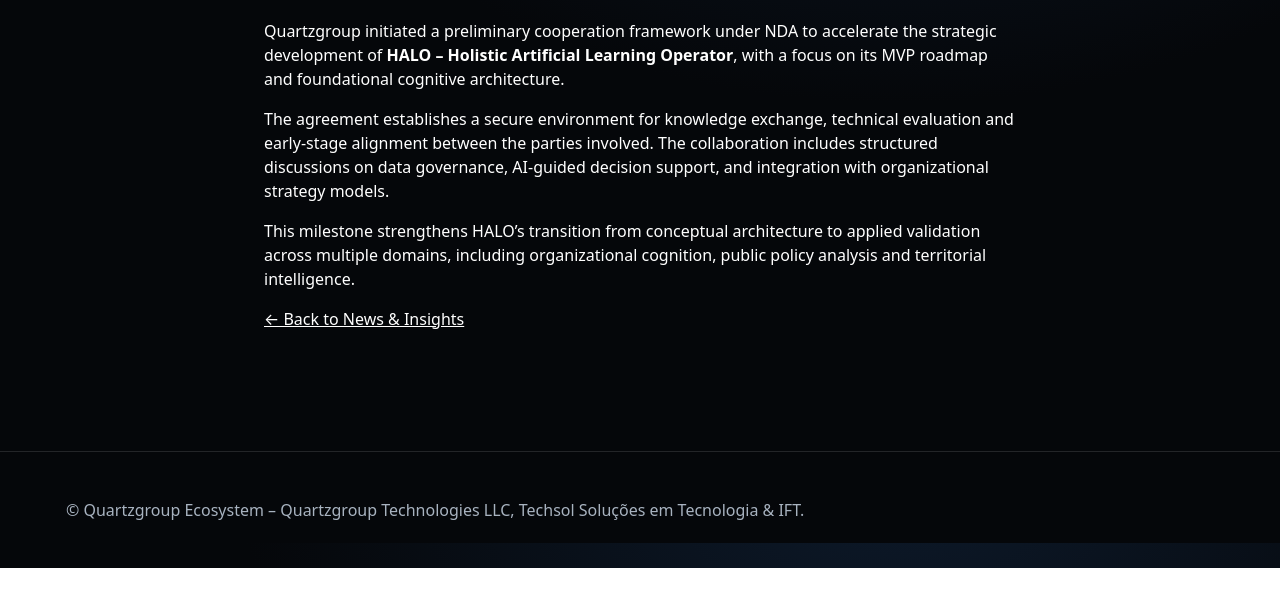
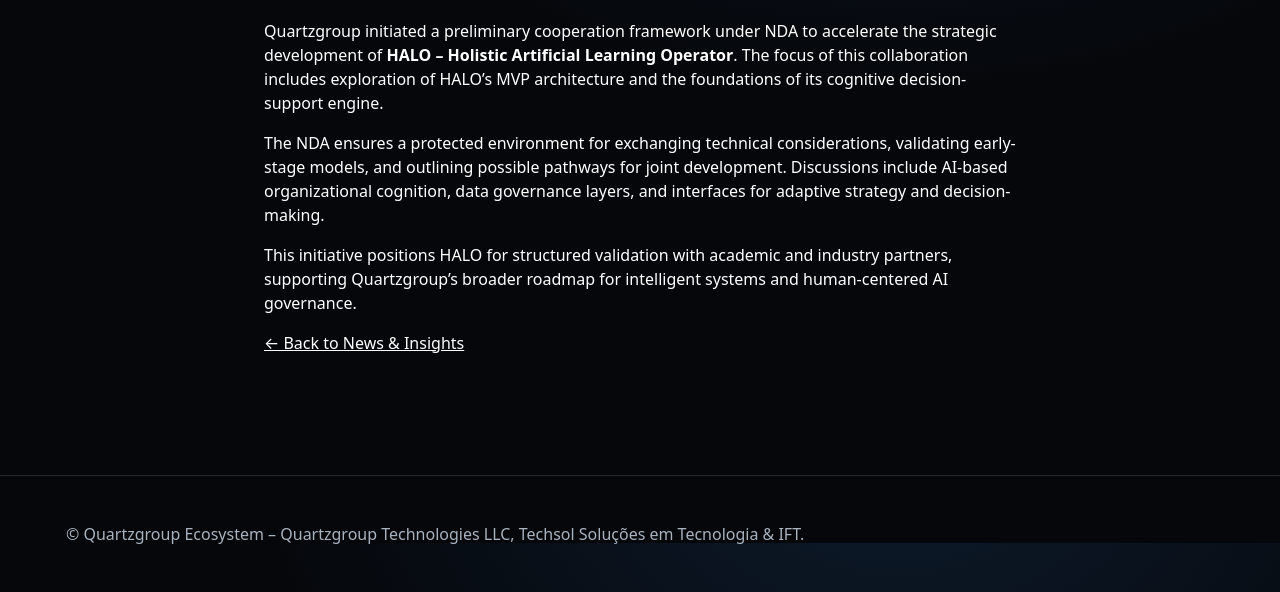
Before and after one commit to Quartzgroup/Quartzgroup.digital, a plain HTML site: page news/halo-partnership.html in a window 1280 px wide. Shown: the part 257-849 px from the top of the page. Before the commit the page ends 825 px from the top, so only its background shows below. Drawn offline with Linux system fonts and the light colour scheme.

Commit message:
Refine HALO partnership page content and structure
Updated the HTML structure and content for the HALO partnership page, enhancing the description meta tag and refining the main content for clarity and detail.

```diff
--- a/news/halo-partnership.html
+++ b/news/halo-partnership.html
@@ -3,17 +3,21 @@
 <head>
   <meta charset="utf-8" />
   <meta name="viewport" content="width=device-width,initial-scale=1" />
+  <meta name="description" content="HALO preliminary partnership under NDA – strategic collaboration for MVP acceleration." />
   <title>HALO – Preliminary Partnership Under NDA</title>
-  <meta name="description" content="HALO preliminary partnership under NDA – strategic collaboration for MVP acceleration.">
-  <link rel="stylesheet" href="../assets/css/style.css">
+
+  <!-- Caminho correto para CSS (igual ao aeroq-maturation.html) -->
+  <link rel="stylesheet" href="../assets/css/style.css" />
 </head>
 
 <body>
+  <!-- ===== NAV ===== -->
   <header>
     <div class="nav-wrap">
       <a class="brand" href="../index.html#home">
         <div class="brand-logo">
-        <img src="../assets/img/logo-quartzgroup.png" alt="Quartzgroup logo" onerror="this.style.display='none'">
+          <img src="../assets/img/logo-quartzgroup.png" alt="Quartzgroup logo"
+               onerror="this.style.display='none'">
         </div>
         <div class="brand-name">QUARTZGROUP</div>
       </a>
@@ -31,32 +35,35 @@
     </div>
   </header>
 
-<main style="color:#ffffff; padding:4rem 1.5rem; max-width:800px; margin:auto;">
-  <p style="opacity:.7; font-size:.9rem;">News • Nov 2025</p>
+  <!-- ===== MAIN CONTENT ===== -->
+  <main style="color:#ffffff; padding:4rem 1.5rem; max-width:800px; margin:0 auto;">
+
+    <p style="opacity:0.7; font-size:0.9rem;">News • Nov 2025</p>
     <h1>HALO Preliminary Partnership Under NDA</h1>
 
     <p>
       Quartzgroup initiated a preliminary cooperation framework under NDA to accelerate the
-    strategic development of <strong>HALO – Holistic Artificial Learning Operator</strong>,
-    with a focus on its MVP roadmap and foundational cognitive architecture.
+      strategic development of <strong>HALO – Holistic Artificial Learning Operator</strong>.
+      The focus of this collaboration includes exploration of HALO’s MVP architecture and
+      the foundations of its cognitive decision-support engine.
     </p>
 
     <p>
-    The agreement establishes a secure environment for knowledge exchange, technical evaluation
-    and early-stage alignment between the parties involved. The collaboration includes structured
-    discussions on data governance, AI-guided decision support, and integration with
-    organizational strategy models.
+      The NDA ensures a protected environment for exchanging technical considerations, validating
+      early-stage models, and outlining possible pathways for joint development. Discussions include
+      AI-based organizational cognition, data governance layers, and interfaces for adaptive strategy
+      and decision-making.
     </p>
 
     <p>
-    This milestone strengthens HALO’s transition from conceptual architecture to applied
-    validation across multiple domains, including organizational cognition, public policy
-    analysis and territorial intelligence.
+      This initiative positions HALO for structured validation with academic and industry partners,
+      supporting Quartzgroup’s broader roadmap for intelligent systems and human-centered AI governance.
     </p>
 
     <p><a href="../index.html#news" style="text-decoration:underline;">← Back to News & Insights</a></p>
   </main>
 
+  <!-- ===== FOOTER ===== -->
   <footer class="footer">
     <div class="container">
       <p>© Quartzgroup Ecosystem – Quartzgroup Technologies LLC, Techsol Soluções em Tecnologia & IFT.</p>
```
Lines whose indentation alone changed are shown as unchanged.
